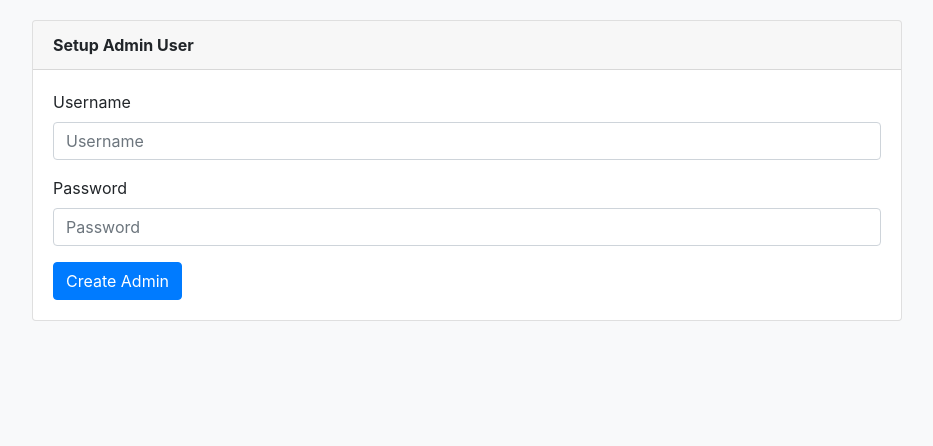
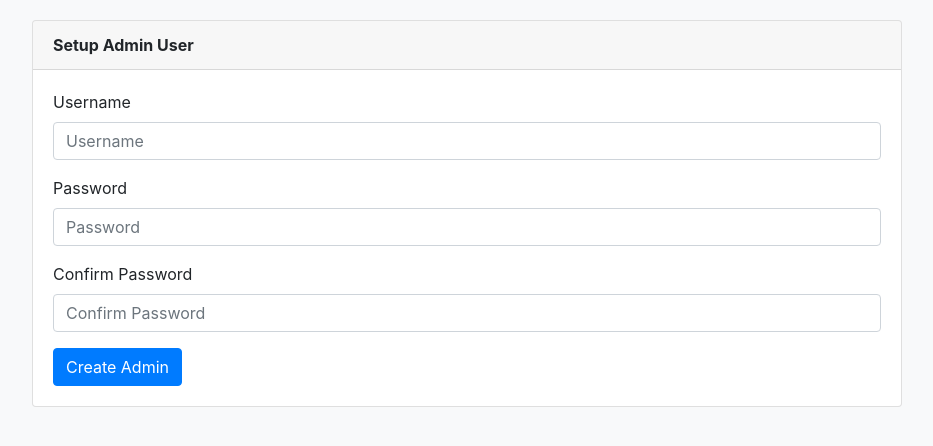
Before and after one commit to djlactose/Bastion, a Flask app: page /setup in a window 1280 px wide. Shown: the part 56-502 px from the top of the page, without its empty margins (173-1106 px from the left). Run offline with Flask 3, Linux system fonts and the light colour scheme; some libraries are stand-ins or nearby versions.

Commit message:
Added password confirmation when setting up a new account.

```diff
--- a/web/templates/setup.html
+++ b/web/templates/setup.html
@@ -8,17 +8,36 @@
         Setup Admin User
     </div>
     <div class="card-body">
-        <form method="POST">
+        <form method="POST" onsubmit="return validatePasswords()">
             <div class="form-group">
                 <label for="username">Username</label>
                 <input type="text" class="form-control" name="username" placeholder="Username" required>
             </div>
             <div class="form-group">
                 <label for="password">Password</label>
-                <input type="password" class="form-control" name="password" placeholder="Password" required>
+                <input type="password" class="form-control" name="password" id="password" placeholder="Password" required>
+            </div>
+            <div class="form-group">
+                <label for="confirm_password">Confirm Password</label>
+                <input type="password" class="form-control" name="confirm_password" id="confirm_password" placeholder="Confirm Password" required>
+            </div>
+            <div id="error-message" style="color: red; display: none;">
+                Passwords do not match!
             </div>
             <button type="submit" class="btn btn-primary">Create Admin</button>
         </form>
     </div>
 </div>
+
+<script>
+function validatePasswords() {
+    var password = document.getElementById("password").value;
+    var confirmPassword = document.getElementById("confirm_password").value;
+    if (password !== confirmPassword) {
+        document.getElementById("error-message").style.display = "block";
+        return false;
+    }
+    return true;
+}
+</script>
 {% endblock %}
```
Also changed, not shown: web/templates/add_user.html (+21 -2 lines).
